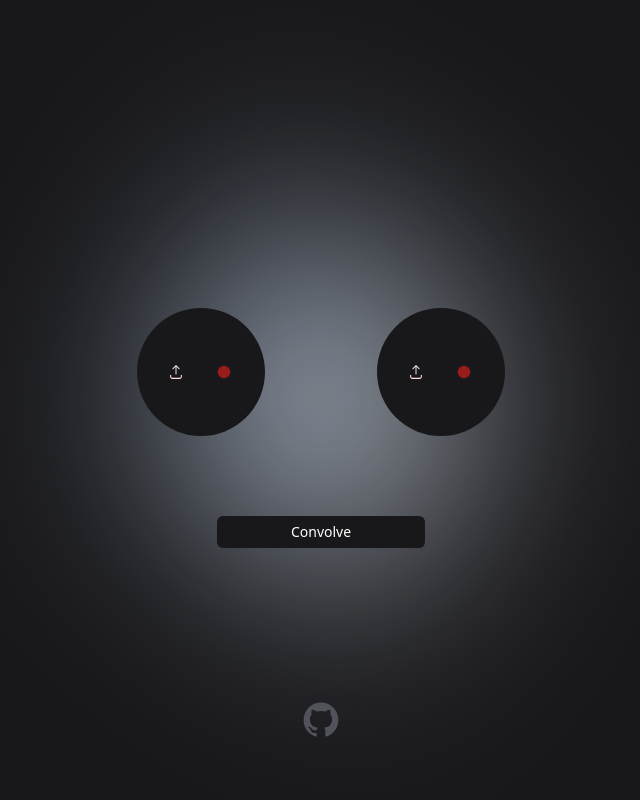
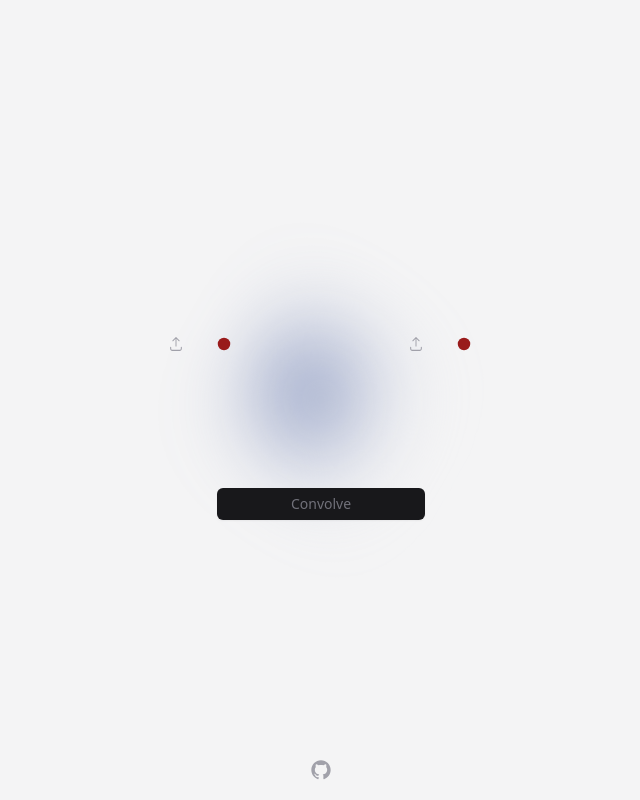
Before and after one commit to mateopresacastro/convolve.me, a React (Vite) app: page / in a window 1280 px wide. Shown: the whole page, without its empty margins (319-959 px from the left). Built offline with nearby package versions, Linux system fonts and the light colour scheme.

Commit message:
feat: mess w colors

```diff
--- a/src/App.tsx
+++ b/src/App.tsx
@@ -21,8 +21,7 @@ const App = () => {
   return (
     <Layout>
       <Blob />
-      <Title />
-      <div className="mb-10 flex">
+      <div className="mb-10 flex items-center justify-center">
         {fileInputData.map((data) => (
           <FileInput
             audioBuffers={audioBuffers}
--- a/src/components/Blob.tsx
+++ b/src/components/Blob.tsx
@@ -10,9 +10,9 @@ const Blob = () => {
       const { clientX, clientY } = event;
       myRef.current.animate(
         {
-          // -112 to center mouse cursor in the middle of the blob, which is 224px (h-56 in tailwind)
-          left: `${clientX - 112}px`,
-          top: `${clientY - 112}px`,
+          // -48 to center mouse cursor in the middle of the blob, which is 96px (h-24 in tailwind)
+          left: `${clientX - 48}px`,
+          top: `${clientY - 48}px`,
         },
         { duration: 3000, fill: 'forwards' }
       );
@@ -21,7 +21,7 @@ const Blob = () => {
 
   return (
     <div
-      className="absolute z-0 aspect-square h-56 animate-rotate rounded-full bg-gradient-to-r from-zinc-100 to-blue-200 blur-4xl filter"
+      className="absolute z-0 aspect-square h-24 animate-rotate rounded-full bg-gradient-to-r from-zinc-100 to-blue-900 blur-2xl filter"
       ref={myRef}
     ></div>
   );
--- a/src/components/ConvolveButton.tsx
+++ b/src/components/ConvolveButton.tsx
@@ -75,7 +75,7 @@ const ConvolveButton = ({
     <button
       onClick={() => setIsError(false)}
       type="submit"
-      className="z-20 w-52 rounded-md bg-red-800 px-3.5 py-1.5 text-sm text-white shadow-sm transition duration-700 ease-in-out hover:bg-red-700"
+      className="z-20 w-52 rounded-md bg-red-800 px-3.5 py-1.5 text-sm text-zinc-100 shadow-sm transition duration-700 ease-in-out hover:bg-red-700"
     >
       Something went wrong
     </button>
@@ -85,10 +85,12 @@ const ConvolveButton = ({
       disabled={isDisabled}
       type="submit"
       className={`${
-        isDisabled && `cursor-not-allowed`
-      } z-30 w-52 rounded-md bg-zinc-900 px-3.5 py-1.5 text-sm text-white shadow-sm transition duration-700 ease-in-out hover:bg-zinc-800`}
+        isDisabled
+          ? `cursor-not-allowed text-zinc-500`
+          : `cursor-pointer text-zinc-100`
+      } z-30 w-52 rounded-md bg-zinc-900 px-3.5 py-1.5 text-sm  shadow-sm transition duration-700 ease-in-out hover:bg-zinc-800`}
     >
-      Convolve
+      <h1>Convolve</h1>
     </button>
   );
 };
--- a/src/components/FileInput.tsx
+++ b/src/components/FileInput.tsx
@@ -38,10 +38,10 @@ const FileInput = ({
     <section className="z-20 mx-14 mb-10">
       <div
         //Todo: conditionally change style of input when isBufferReady
-        className={`flex h-32 w-32 items-center justify-evenly rounded-full bg-zinc-900 transition duration-700 ease-in-out hover:bg-zinc-800`}
+        className={`rounded-ful flex h-32 w-32 items-center justify-evenly`}
       >
         <label htmlFor={id} aria-label={label}>
-          <RxUpload className="h-4 w-4 cursor-pointer text-red-100" />
+          <RxUpload className="h-4 w-4 cursor-pointer text-zinc-400 transition duration-300 ease-in-out hover:text-zinc-100" />
           <input
             className="hidden"
             id={id}
--- a/src/components/GitHubLink.tsx
+++ b/src/components/GitHubLink.tsx
@@ -2,11 +2,11 @@ import { RxGithubLogo } from 'react-icons/rx';
 
 const GitHubLink = () => {
   return (
-    <div className="absolute bottom-2 z-50 flex h-64 w-64 items-center justify-center overflow-hidden rounded-full text-zinc-600 transition duration-1000 ease-in-out hover:text-zinc-900">
+    <footer className="absolute bottom-5">
       <a href="https://github.com/MateoPresaCastro/convolve.me">
-        <RxGithubLogo className="relative top-14 h-9 w-9 cursor-pointer" />
+        <RxGithubLogo className="h-5 w-5 cursor-pointer text-zinc-400 transition duration-300 ease-in-out hover:text-zinc-700" />
       </a>
-    </div>
+    </footer>
   );
 };
 
--- a/src/components/Layout.tsx
+++ b/src/components/Layout.tsx
@@ -2,7 +2,7 @@ import { ReactNode } from 'react';
 
 const Layout = ({ children }: { children: ReactNode }) => {
   return (
-    <main className="max-w-screen flex h-screen flex-col items-center justify-center overflow-hidden bg-zinc-900">
+    <main className="max-w-screen flex h-screen flex-col items-center justify-center overflow-hidden bg-zinc-100">
       {children}
     </main>
   );
--- a/src/components/Title.tsx
+++ b/src/components/Title.tsx
@@ -1,5 +1,9 @@
 const Title = () => {
-  return <h1 className="mb-5 text-3xl font-thin uppercase text-zinc-900">Convolve</h1>;
+  return (
+    <h1 className="z-30 mb-5 font-sans text-3xl uppercase text-zinc-900">
+      Convolve
+    </h1>
+  );
 };
 
 export default Title;
--- a/src/index.css
+++ b/src/index.css
@@ -5,6 +5,6 @@
 html,
 body {
   --tw-bg-opacity: 1;
-  background-color: rgb(24 24 27 / var(--tw-bg-opacity));
+  background-color: rgb(244 244 245 / var(--tw-bg-opacity));
   scroll-behavior: smooth;
 }
```
